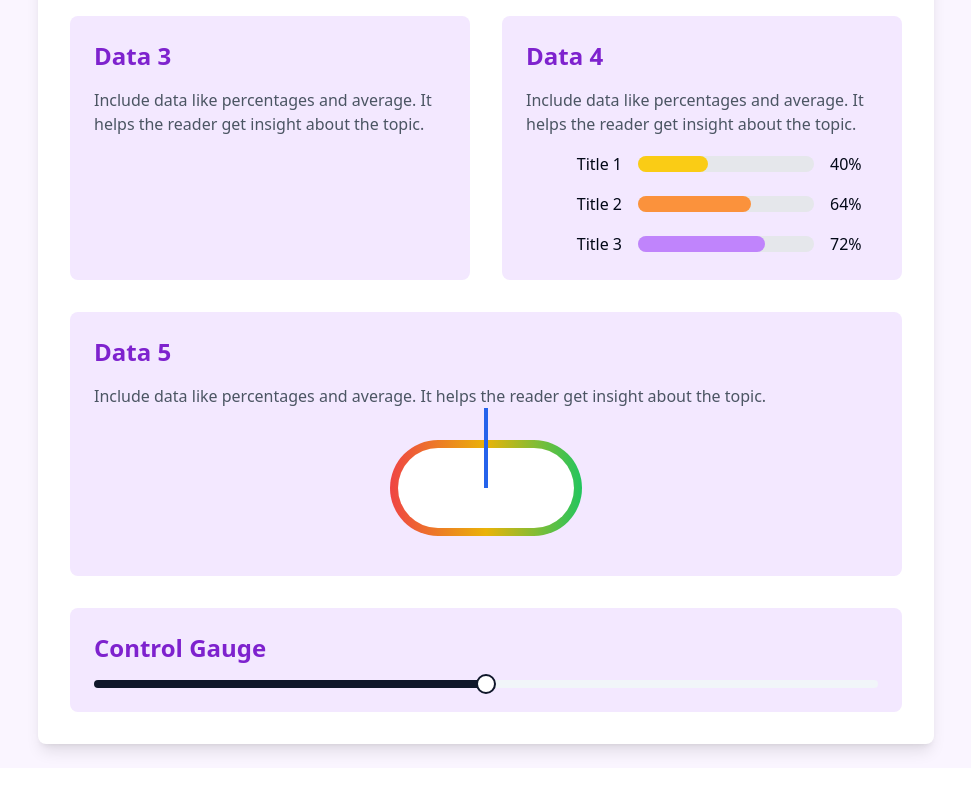
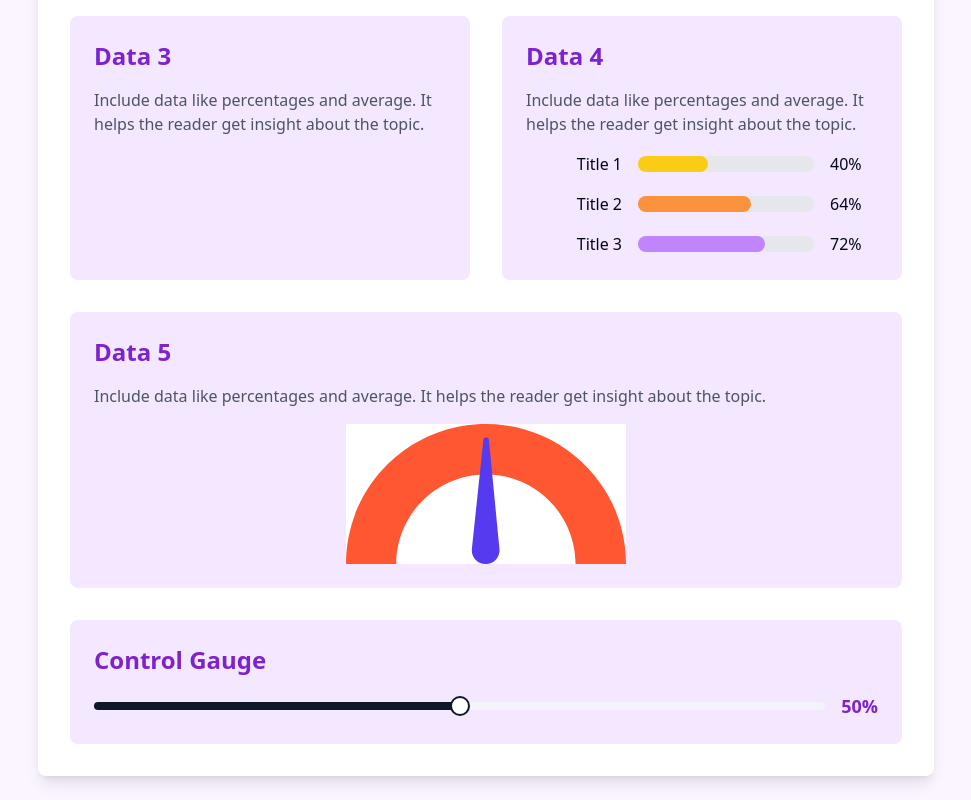
Before and after one commit to GPT-Engineer-App/vibrant-gauge-dashboard, a React (Vite) app: page / in a window 1280 px wide. Shown: the part 616-1416 px from the top of the page, without its empty margins (154-1125 px from the left). Before the commit the page ends 1384 px from the top, so only its background shows below. Built offline with nearby package versions, Linux system fonts and the light colour scheme.

Commit message:
GPT Engineer Update [skip gpt_engineer]

```diff
--- a/src/pages/Index.jsx
+++ b/src/pages/Index.jsx
@@ -108,28 +108,50 @@ const Index = () => {
         <div className="bg-purple-100 p-6 rounded-lg mb-8">
           <h3 className="text-2xl font-semibold text-purple-700 mb-4">Data 5</h3>
           <p className="text-gray-600 mb-4">Include data like percentages and average. It helps the reader get insight about the topic.</p>
-          <div className="relative h-32">
-            <div className="absolute inset-0 flex items-center justify-center">
-              <div className="w-48 h-24 bg-gradient-to-r from-red-500 via-yellow-500 to-green-500 rounded-full"></div>
+          <div className="relative h-[140px] w-[280px] mx-auto">
+            <svg className="absolute inset-0" viewBox="0 0 280 140" xmlns="http://www.w3.org/2000/svg">
+              <defs>
+                <clipPath id="clippath">
+                  <path d="M0,140C0,62.68,62.68,0,140,0s140,62.68,140,140h-50.4c0-49.48-40.11-89.6-89.6-89.6s-89.6,40.11-89.6,89.6H0Z"/>
+                </clipPath>
+              </defs>
+              <rect fill="#fff" x="-28" y="-14" width="336" height="168"/>
+              <g clipPath="url(#clippath)">
+                <rect fill="#ff5732" x="-28" y="-14" width="336" height="168"/>
+              </g>
+            </svg>
+            <div
+              className="absolute left-1/2 bottom-0 w-[29.5px] h-[127px] origin-bottom"
+              style={{ transform: `translateX(-50%) rotate(${(gaugeValue / 100) * 180 - 90}deg)` }}
+            >
+              <svg viewBox="0 0 29.5 127" xmlns="http://www.w3.org/2000/svg">
+                <g clipPath="url(#SVGID_00000010311719144933993520000012574870140054810267_)">
+                  <g>
+                    <clipPath id="needleClip">
+                      <path d="M28.3,113.2c0,7.7-6.3,13.9-14,13.8c-7.7,0-13.9-6.3-13.8-14L12.1,3.2c0-1,0.5-1.9,1.4-2.4c0.9-0.5,1.9-0.5,2.8,0c0.9,0.5,1.4,1.4,1.4,2.4L28.3,113.2z"/>
+                    </clipPath>
+                    <g clipPath="url(#needleClip)">
+                      <rect x="-178" y="-19.7" transform="matrix(0.8864 -0.463 0.463 0.8864 -30.8259 1.9776)" fill="#563AEF" width="333.3" height="167"/>
+                    </g>
+                  </g>
+                </g>
+              </svg>
             </div>
-            <div className="absolute inset-0 flex items-center justify-center">
-              <div className="w-44 h-20 bg-white rounded-full"></div>
-            </div>
-            <div
-              className="absolute top-1/2 left-1/2 w-1 h-20 bg-blue-600 origin-bottom transform -translate-x-1/2 -translate-y-full"
-              style={{ rotate: `${(gaugeValue / 100) * 180 - 90}deg` }}
-            ></div>
           </div>
         </div>
 
         <div className="bg-purple-100 p-6 rounded-lg">
           <h3 className="text-2xl font-semibold text-purple-700 mb-4">Control Gauge</h3>
+          <div className="flex items-center gap-4">
             <Slider
               value={[gaugeValue]}
               onValueChange={(value) => setGaugeValue(value[0])}
               max={100}
               step={1}
+              className="flex-grow"
             />
+            <span className="text-lg font-semibold text-purple-700">{gaugeValue}%</span>
+          </div>
         </div>
       </div>
     </div>
```
Lines whose indentation alone changed are shown as unchanged.
